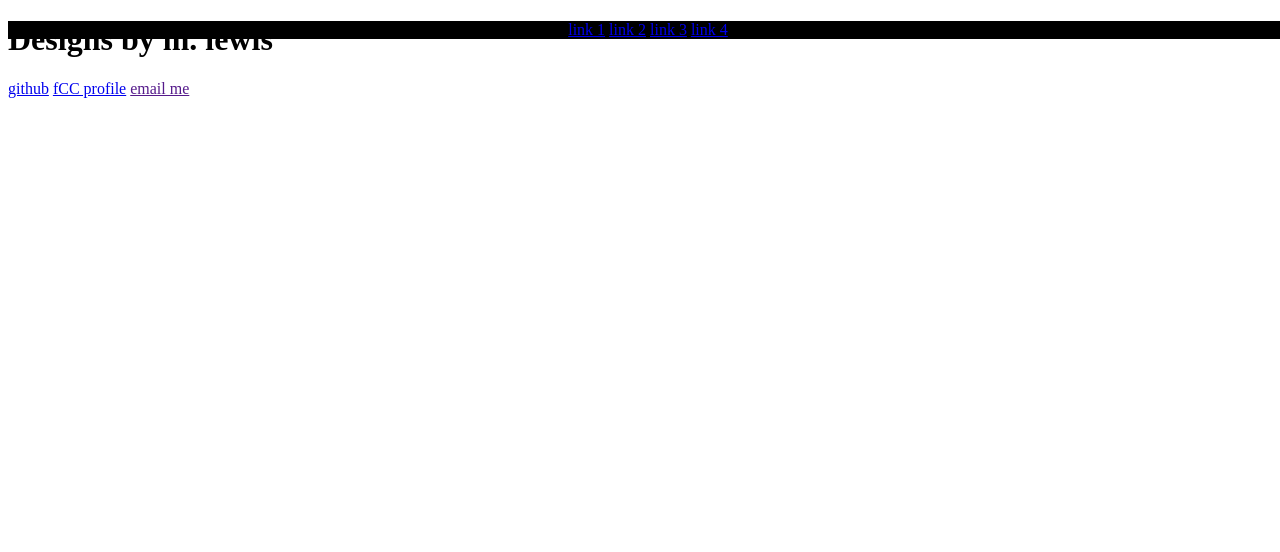
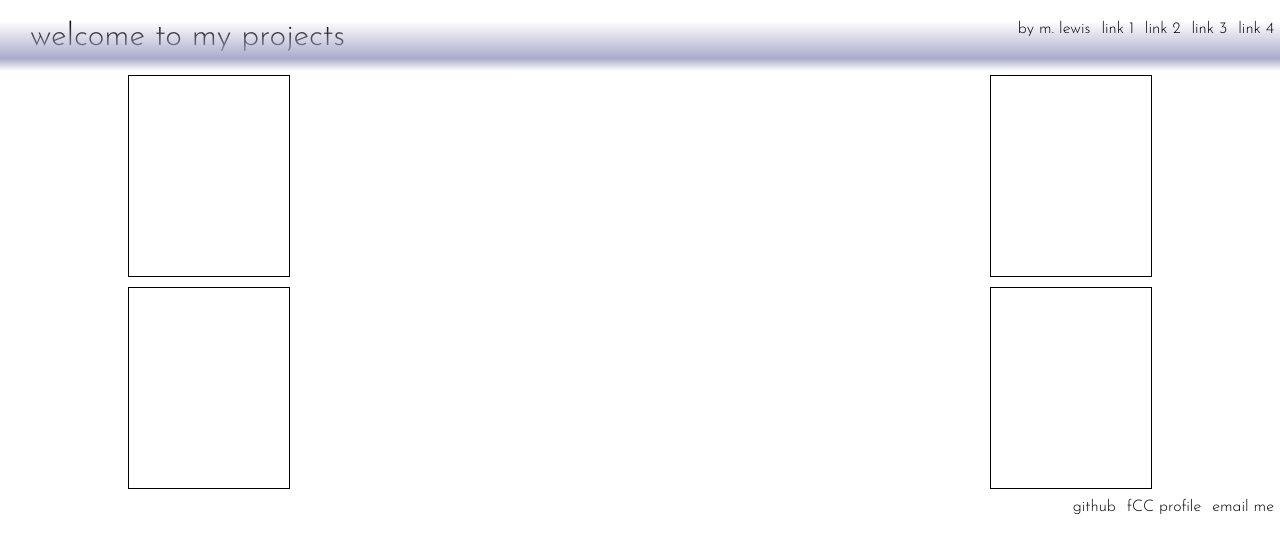
Before and after one commit to mcxlewis/personal-portfolio, a plain HTML site: page index.html in a window 1280 px wide. Drawn offline with Linux system fonts and the light colour scheme.

Commit message:
Add grid

```diff
--- a/index.html
+++ b/index.html
@@ -11,25 +11,37 @@
     <link href="https://fonts.googleapis.com/css2?family=Josefin+Sans:ital,wght@0,100..700;1,100..700&display=swap" rel="stylesheet">
 </head>
 <body>
+    <span class="head">
         <nav id="navbar" class="navbar">
+            <a class="head-left"> by m. lewis</a>
             <a href="#welcome-section">link 1</a>
             <a href="#projects"> link 2</a>
             <a href="#external-link">link 3</a>
             <a href="#">link 4</a>
         </nav>
+    </span>
     <div class="welcome-section" id="welcome-section">
-        <h1 class="welcome-text">Designs by m. lewis  </h1>
+        <h1 class="welcome-text">welcome to my projects </h1>
         </div>
     <div class="projects" id="projects">
-        <div class="project-tile">
+        <div class="project-tile-1">
+            <!--project here-->
+        </div>
+        <div class="project-tile-2">
+            <!--project here-->
+        </div>
+        <div class="project-tile-3">
+            <!--project here-->
+        </div>
+        <div class="project-tile-4">
             <!--project here-->
         </div>
         <a href=""></a> <!--project link-->
     </div>
-   <div class="external-link" id="external-links">
+   <div class="external-link" id="external-link">
         <a href="https://github.com/mcxlewis" id="profile-link" name="github" target="_blank">github</a>
         <a href="https://www.freecodecamp.org/mcxlewis" id="fcc-link" target="_blank">fCC profile</a>
-        <a href="" id="email" target="_blank">email me</a>
+        <a href="" id="email" target="">email me</a><!--open email target-->
    </div>
 
 </body>
--- a/styles.css
+++ b/styles.css
@@ -1,13 +1,87 @@
 @media (hover: hover) {
-    a:hover {
-      color: #fff;
-      background: #000;
-    }
+      a:hover {
+    font-weight: 400;
+  }
+}
+* {
+  font-family: 'Josefin Sans', sans-serif;
+  font-weight: 300;
+  color: black;
+  text-decoration: none;
+}
+
+body {
+  margin: 0 auto;
+}
+
+.head {
+  padding-bottom: 30px;
 }
 
 .navbar {
-  background-color: #000;
-  width: 100%;
-  text-align: center;
-  position: fixed;
+  background: linear-gradient(
+  transparent 0%,
+  #aaabcd 75%,
+    transparent
+    );
+    height: 50px;
 }
+
+  .project-tile-1 {
+    border: 1px solid black;
+    height: 200px;
+    width: 160px;
+    grid-column: 1 / 2;
+    grid-row: 1;
+  }
+  .project-tile-2 {
+    border: 1px solid black;
+    height: 200px;
+    width: 160px;
+    grid-column: 2 / 2;
+    grid-row: 1;
+  }
+  .project-tile-3 {
+    border: 1px solid black;
+    height: 200px;
+    width: 160px;
+    grid-column: 1 / 2;
+    grid-row: 2;
+  }
+  .project-tile-4 {
+    border: 1px solid black;
+    height: 200px;
+    width: 160px;
+    grid-column: 2 / 2;
+    grid-row: 2;
+  }
+
+  .projects {
+    display: flex;
+    justify-content: space-between;
+    align-items: center;
+    margin: auto;
+    width: 80%;
+    display: grid;
+    grid-template-rows: 2;
+    grid-template-columns: 2;
+    gap: 10px;
+  }
+
+  .external-link, .navbar {
+    text-align: right;
+    position: fixed;
+    width: 100%;
+  }
+  .welcome-section {
+    margin-left: 30px;
+    grid: 2;
+  }
+
+  a {
+    padding-right: 6px;
+  }
+
+  .head-left {
+    text-align: left;
+  }
```
Lines whose indentation alone changed are shown as unchanged.
